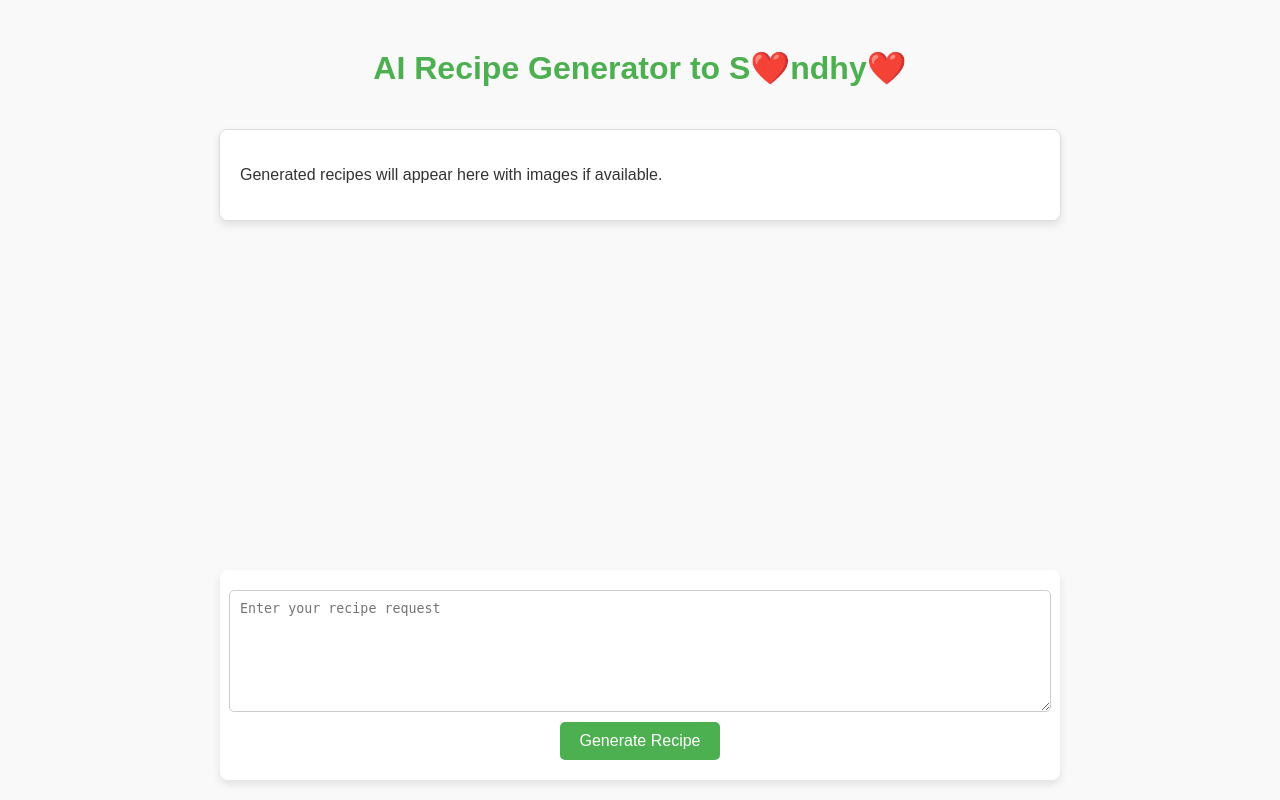
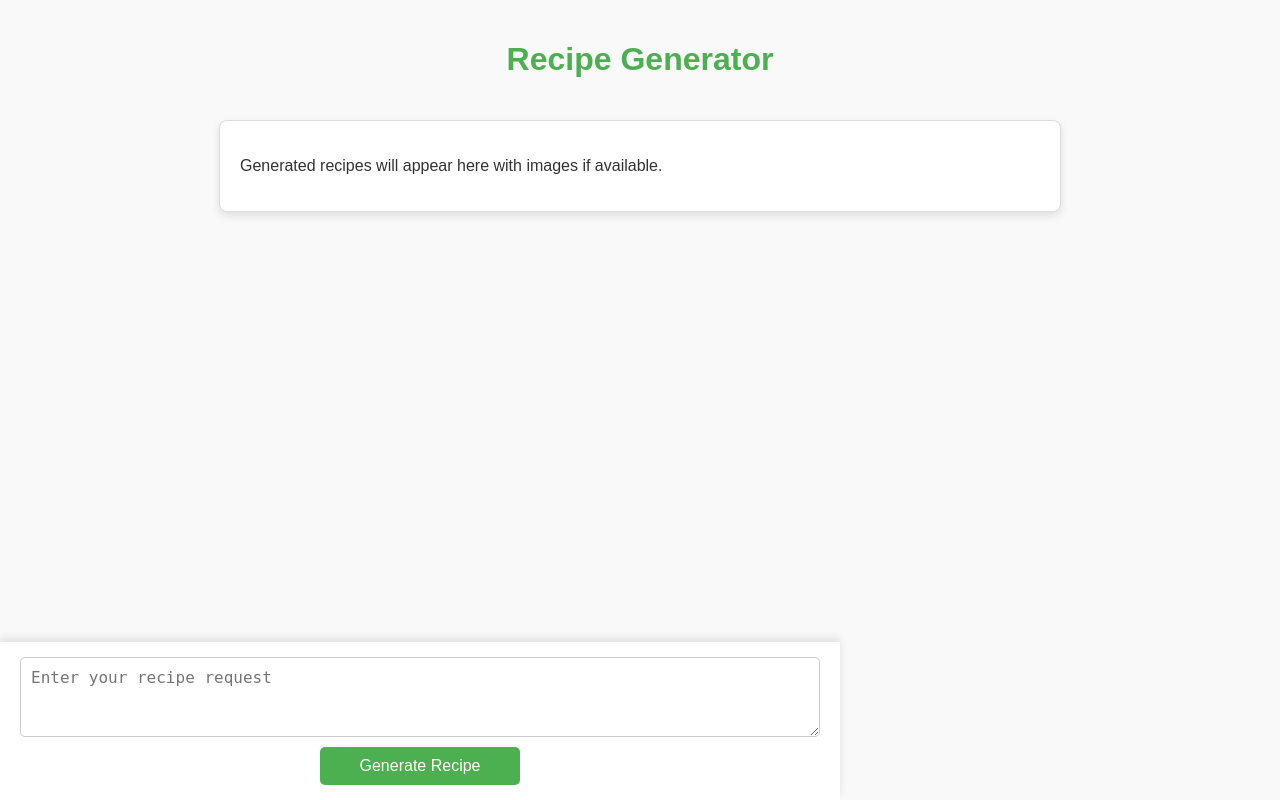
Before and after one commit to naganjaneyuluG/ecommerce-app, a Flask app: page / in a window 1280 px wide. Run offline with Flask 3, Linux system fonts and the light colour scheme.

Commit message:
Update index.html

```diff
--- a/templates/index.html
+++ b/templates/index.html
@@ -15,6 +15,8 @@
             align-items: center;
             padding: 20px;
             color: #333;
+            margin: 0;
+            padding-bottom: 100px; /* To avoid content being obscured by fixed form */
         }
         h1 {
             color: #4CAF50;
@@ -29,6 +31,7 @@
             border-radius: 8px;
             box-shadow: 0px 4px 8px rgba(0, 0, 0, 0.1);
             color: #333;
+            overflow-wrap: break-word;
         }
         #output img {
             max-width: 100%;
@@ -37,17 +40,35 @@
             margin: 10px 0;
             border-radius: 8px;
         }
-        textarea {
+        .form-container {
             width: 100%;
             max-width: 800px;
-            height: 100px;
+            position: fixed;
+            bottom: 0;
+            left: 0;
+            right: 0;
+            background-color: #fff;
+            padding: 15px 20px;
+            box-shadow: 0px -4px 8px rgba(0, 0, 0, 0.1);
+            display: flex;
+            flex-direction: column;
+            align-items: center;
+            z-index: 100;
+        }
+        .form-container textarea {
+            width: 100%;
+            height: 80px;
             padding: 10px;
             border: 1px solid #ccc;
             border-radius: 5px;
+            resize: vertical;
+            font-size: 16px;
             margin-bottom: 10px;
-            resize: vertical;
+            box-sizing: border-box;
         }
-        button {
+        .form-container button {
+            width: 100%;
+            max-width: 200px;
             padding: 10px 20px;
             font-size: 16px;
             color: #fff;
@@ -56,26 +77,25 @@
             border-radius: 5px;
             cursor: pointer;
         }
-        button:hover {
+        .form-container button:hover {
             background-color: #45a049;
         }
-        .form-container {
-            width: 100%;
-            max-width: 800px;
-            position: fixed;
-            bottom: 20px;
-            display: flex;
-            flex-direction: column;
-            align-items: center;
-            background-color: #fff;
-            padding: 20px;
-            border-radius: 8px;
-            box-shadow: 0px 4px 8px rgba(0, 0, 0, 0.1);
+        @media (max-width: 768px) {
+            .form-container {
+                padding: 10px 15px;
+            }
+            .form-container textarea {
+                height: 60px;
+                font-size: 14px;
+            }
+            .form-container button {
+                font-size: 14px;
+            }
         }
     </style>
 </head>
 <body>
-    <h1>AI Recipe Generator to S❤️ndhy❤️  </h1>
+    <h1>Recipe Generator</h1>
     <div id="output">
         <p>Generated recipes will appear here with images if available.</p>
     </div>
```
